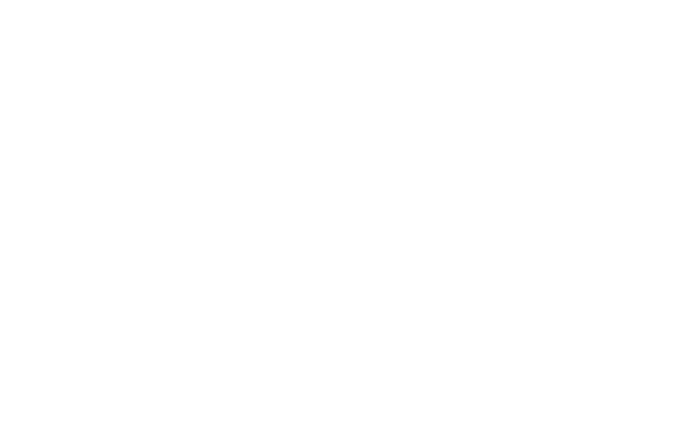
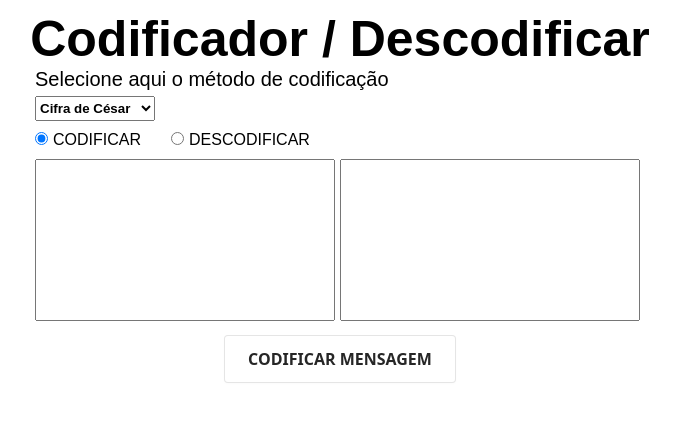
Before and after one commit to xand3/Codificador, a plain HTML site: page index.html in a window 1280 px wide. Shown: the whole page, without its empty margins (300-980 px from the left). Drawn offline with Linux system fonts and the light colour scheme; a web font is replaced by a local one.

Commit message:
Finalizado o Layout

```diff
--- a/css/template.css
+++ b/css/template.css
@@ -0,0 +1,117 @@
+html,body {
+	height: 100%;
+	font-family: 'Akshar', sans-serif;
+}
+* {
+	margin: 0;
+  	padding: 0;
+  	box-sizing: border-box;
+}
+.container {
+	display: flex;
+	width: 80%;
+	margin: 0 auto;
+	justify-content: center;
+	align-items: center;
+
+}
+header {
+	padding-top: 10px;
+}
+header h1 {
+	font-size: 50px;
+}
+.main h2 {
+	font-size: 20px;
+	margin-bottom: 10px;
+}
+.main-top {
+	display: flex;
+	flex-direction: column;
+}
+.select {
+	margin-bottom: 10px;
+	display: block;
+	flex-direction: row;
+}
+.select p {
+	font-size: 20px;
+	margin-bottom: 5px;
+	display: block;
+}
+.select-radio {
+	display: flex;
+	margin-bottom: 10px;
+}
+.radios {
+	margin-right: 30px;
+}
+.radios input {
+	margin-right: 5px;
+}
+.textarea {
+	display: flex;
+	flex-direction: row;
+}
+textarea {
+	resize: none;
+	width: 300px;
+	padding: 5px;
+	margin-right: 5px;
+}
+select {
+	width: 120px;
+	height: 25px;
+	font-weight: bold;
+}
+.btn {
+	display: flex;
+	margin-top: 10px;
+	justify-content: center;
+}
+.button {
+    align-items: center;
+    background-color: #FFFFFF;
+    border: 1px solid rgba(0, 0, 0, 0.1);
+    border-radius: .25rem;
+    box-shadow: rgba(0, 0, 0, 0.02) 0 1px 3px 0;
+    box-sizing: border-box;
+    color: rgba(0, 0, 0, 0.85);
+    cursor: pointer;
+    display: inline-flex;
+    font-family: system-ui,-apple-system,system-ui,"Helvetica Neue",Helvetica,Arial,sans-serif;
+    font-size: 16px;
+    font-weight: 600;
+    justify-content: center;
+    line-height: 1.25;
+    margin: 0;
+    min-height: 3rem;
+    padding: calc(.875rem - 1px) calc(1.5rem - 1px);
+    position: relative;
+    text-decoration: none;
+    transition: all 250ms;
+    user-select: none;
+    -webkit-user-select: none;
+    touch-action: manipulation;
+    vertical-align: baseline;
+    width: auto;
+}
+
+.button:hover,
+.button:focus {
+    border-color: rgba(0, 0, 0, 0.15);
+    box-shadow: rgba(0, 0, 0, 0.1) 0 4px 12px;
+    color: rgba(0, 0, 0, 0.65);
+}
+
+.button:hover {
+    transform: translateY(-1px);
+}
+
+.button:active {
+    background-color: #F0F0F1;
+    border-color: rgba(0, 0, 0, 0.15);
+    box-shadow: rgba(0, 0, 0, 0.06) 0 2px 4px;
+    color: rgba(0, 0, 0, 0.65);
+    transform: translateY(0);
+}
--- a/index.html
+++ b/index.html
@@ -4,11 +4,58 @@
     <meta charset="UTF-8">
     <meta http-equiv="X-UA-Compatible" content="IE=edge">
     <meta name="viewport" content="width=device-width, initial-scale=1.0">
+    <link rel="preconnect" href="https://fonts.googleapis.com">
+    <link rel="preconnect" href="https://fonts.gstatic.com" crossorigin>
+    <link href="https://fonts.googleapis.com/css2?family=Akshar:wght@300&display=swap" rel="stylesheet">
+
     <link rel="stylesheet" href="css/template.css">
-    <script src="js/main.js"></script>
-    <title>Cifra de César</title>
+    <script defer src="js/main.js"></script>
+    <title>Codificador</title>
 </head>
 <body>
+    <header class="container">
+        <h1>Codificador / Descodificar</h1>
+    </header>
+    <main>
+        <div class="container">
+            <div class="main">
+                <div class="main-top">
+                    <div class="select">
+                        <p>Selecione aqui o método de codificação</p>
+                        <select name="selecionar" id="select">
+                            <option id="cesar" value="cesar">Cifra de César</option>
+                            <option id="base" value="base">Base64</option>
+                        </select>
+                    </div>
 
+                    <div class="select-radio">
+                        <div class="radios">
+                            <input type="radio" checked name="escolher" id="codificar">CODIFICAR
+                        </div>
+                        <div class="radios">
+                            <input type="radio" name="escolher" id="Descodificar">DESCODIFICAR
+                        </div>
+                    </div>
+                    <div class="selected">
+                        <p id="selected"></p>
+                    </div>
+
+                </div>
+                <div class="textarea">
+                    <div class="input">
+                        <textarea name="" id="" cols="30" rows="10"></textarea>
+                    </div>
+                    <div class="output">
+                        <textarea name="" id="" cols="30" rows="10"></textarea>
+                    </div>
+                </div>
+                <div class="btn">
+                    <button class="button" role="button">
+                        CODIFICAR MENSAGEM
+                    </button>
+                </div>
+            </div>
+        </div>
+    </main>
 </body>
 </html>
--- a/js/main.js
+++ b/js/main.js
@@ -0,0 +1,12 @@
+let selecionar = document.querySelector("select")
+let cCesar = document.getElementById("cesar")
+let base = document.getElementById("base")
+let codificar = document.getElementById("codificar")
+let descodificar = document.getElementById("descodificar")
+let selected = document.getElementById("selected")
+
+
+
+function select() {
+
+}
```
